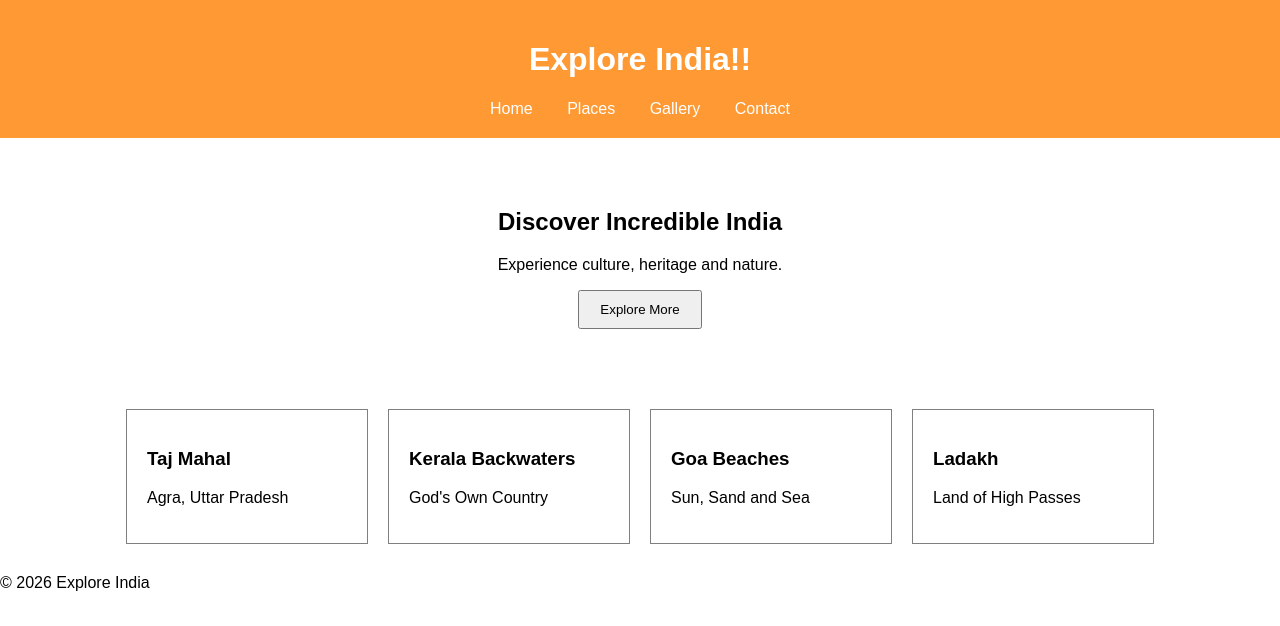
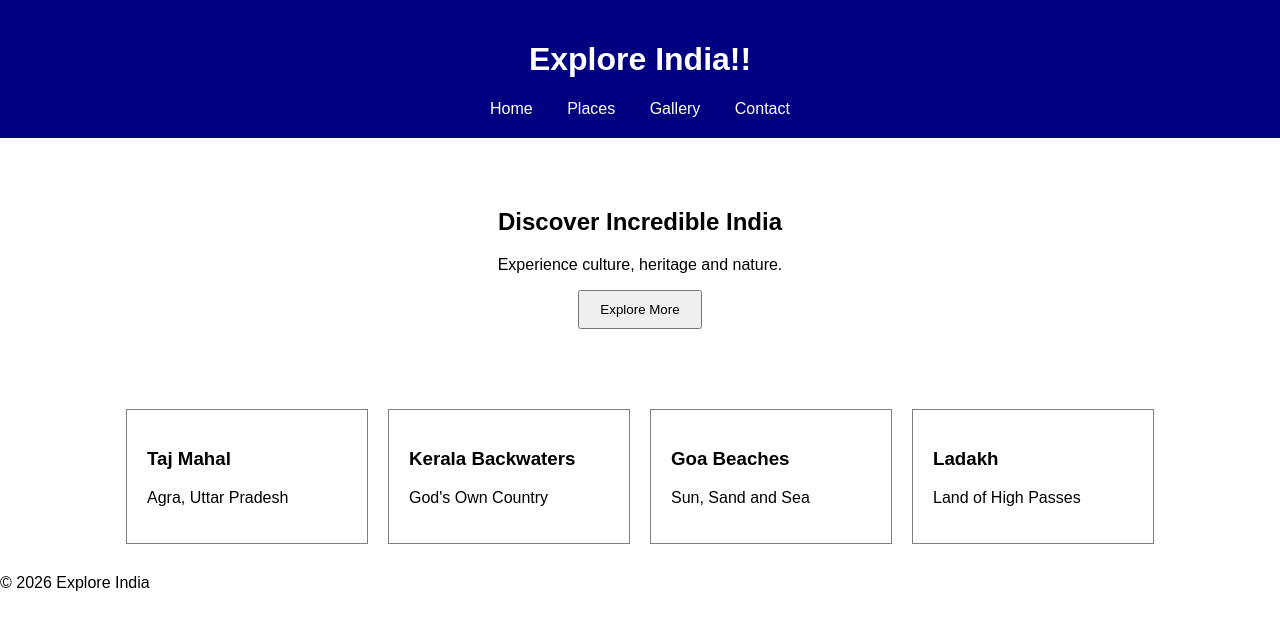
Before and after one commit to saurabhburnwal/travel-india, a plain HTML site: page index.html in a window 1280 px wide. Drawn offline with Linux system fonts and the light colour scheme.

Commit message:
Change header color to Navy

```diff
--- a/css/style.css
+++ b/css/style.css
@@ -4,7 +4,7 @@ body{
 }
 
 header{
-    background:#ff9933;
+    background:#000080;
     color:white;
     padding:20px;
     text-align:center;
```
